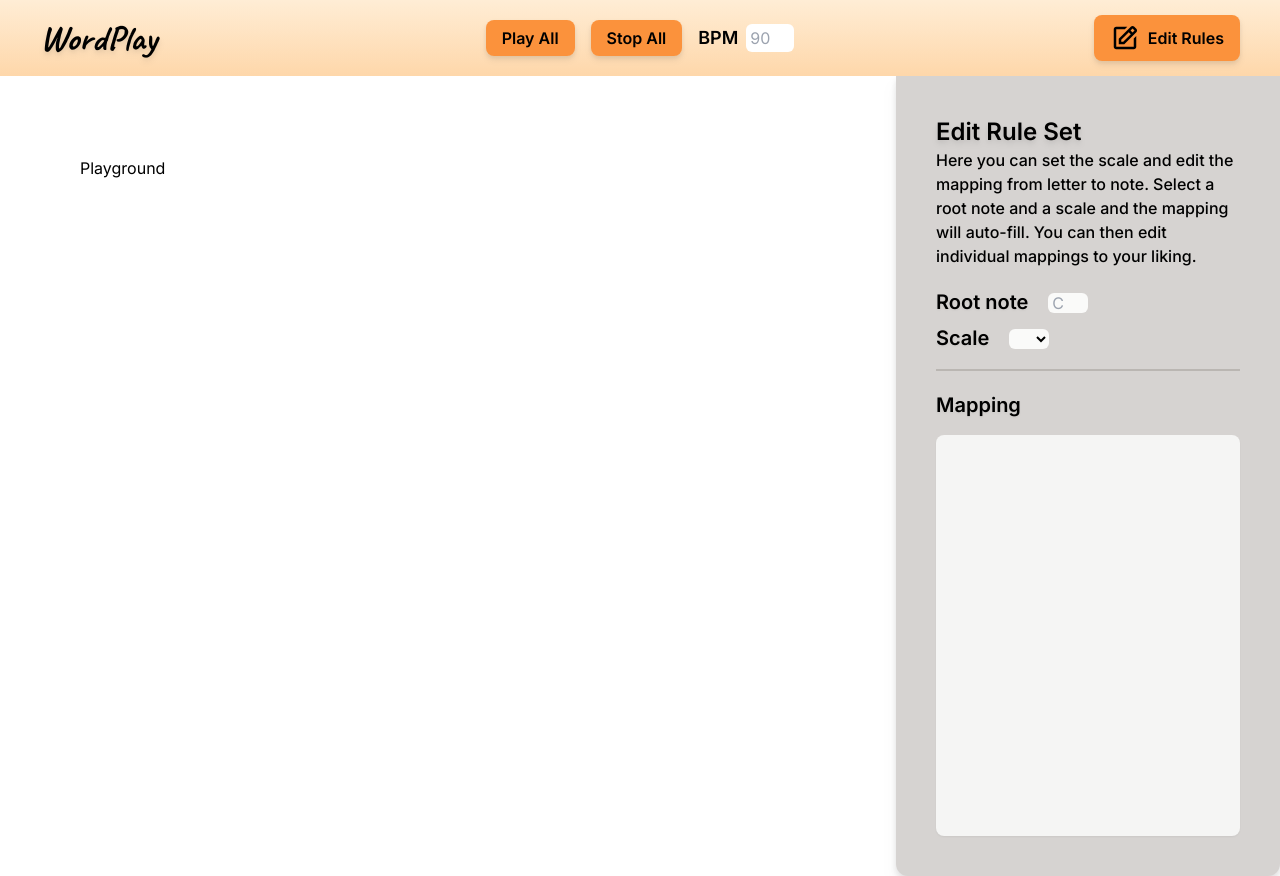
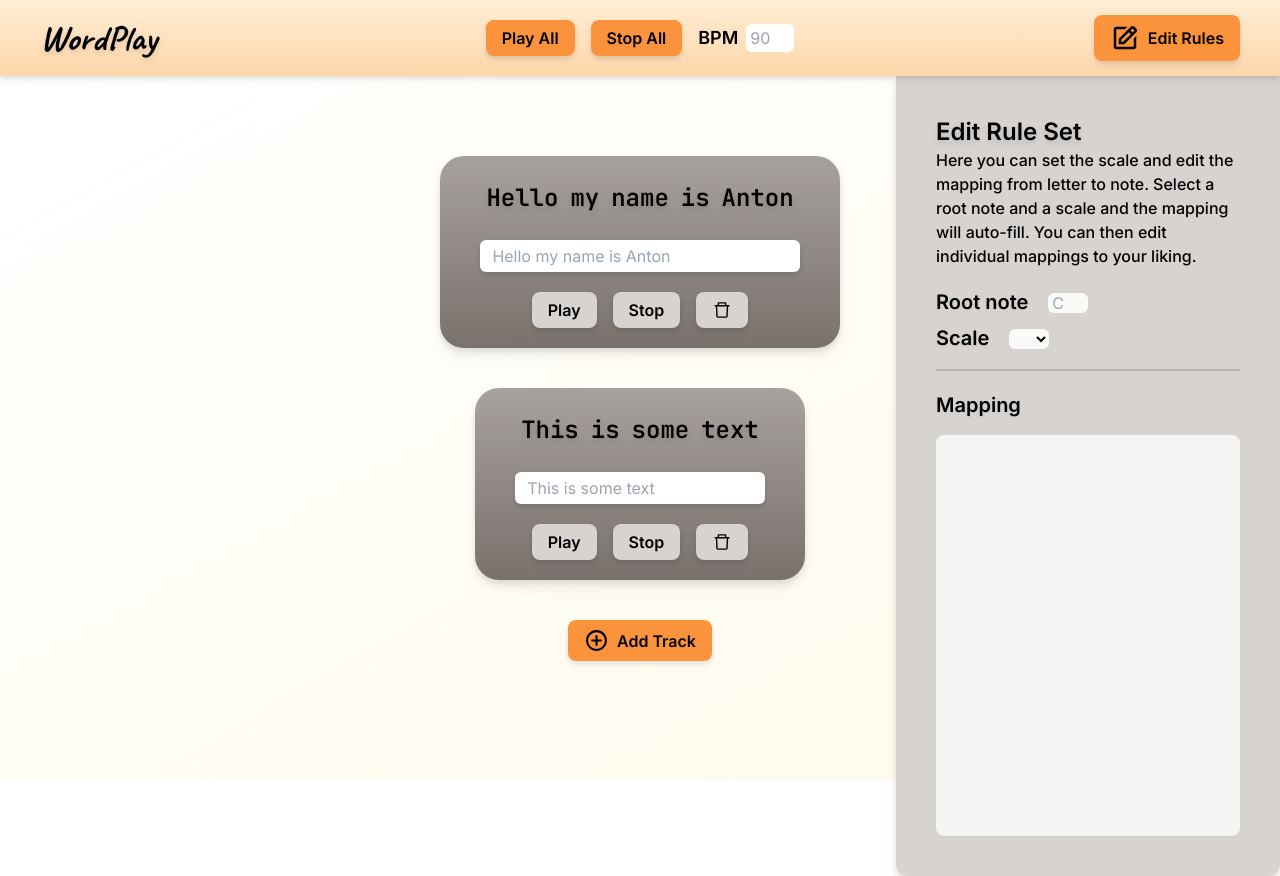
Before and after one commit to antonwallstedt/wordplay, a React (Vite) app: page / in a window 1280 px wide. Built offline with nearby package versions, Linux system fonts and the light colour scheme; what tw-elements would draw is missing.

Commit message:
Complete Playground.jsx frontend

```diff
--- a/src/containers/Playground.jsx
+++ b/src/containers/Playground.jsx
@@ -1,8 +1,41 @@
-import React from "react";
+import React, { useState } from "react";
+import Track from "./Track";
+import ButtonPrimary from "../components/ButtonPrimary";
+import { MdOutlineAddCircleOutline } from "react-icons/md";
 
-// * This will be the container storing the tracks
 const Playground = () => {
-  return <div className="absolute z-0 h-full w-full p-20">Playground</div>;
+  const defaultTracks = [
+    { key: 0, id: 0, text: "Hello my name is Anton" },
+    { key: 1, id: 1, text: "This is some text" },
+  ];
+  const [tracks, setTracks] = useState(defaultTracks);
+
+  const handleAdd = () => {
+    setTracks([...tracks, { key: tracks.length, id: Date.now(), text: "" }]);
+  };
+
+  const handleDelete = (trackId) => {
+    setTracks((prev) => prev.filter((track) => track.id !== trackId));
+  };
+
+  return (
+    <div className="relative top-0 z-0 flex h-full flex-grow flex-col items-center justify-center bg-gradient-to-br from-white to-amber-50 p-20">
+      {tracks.map((track) => (
+        <Track
+          key={track.key}
+          id={track.id}
+          inputText={track.text}
+          onDelete={handleDelete}
+        />
+      ))}
+      <ButtonPrimary
+        icon={<MdOutlineAddCircleOutline className="mr-2" size="25px" />}
+        edit="w-30 mb-10 right-10 flex justify-center items-center text-center"
+        text="Add Track"
+        handleClick={handleAdd}
+      />
+    </div>
+  );
 };
 
 export default Playground;
```
